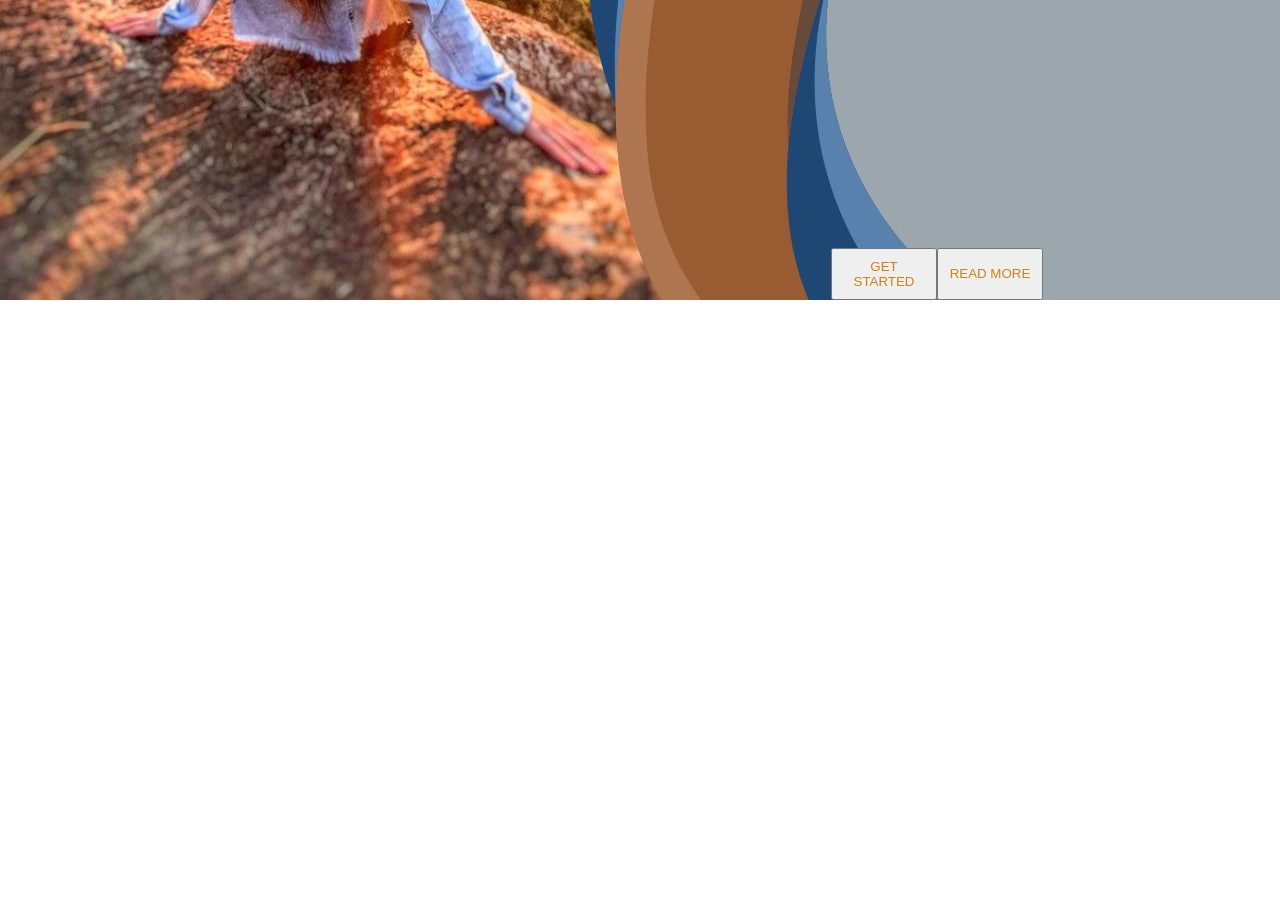
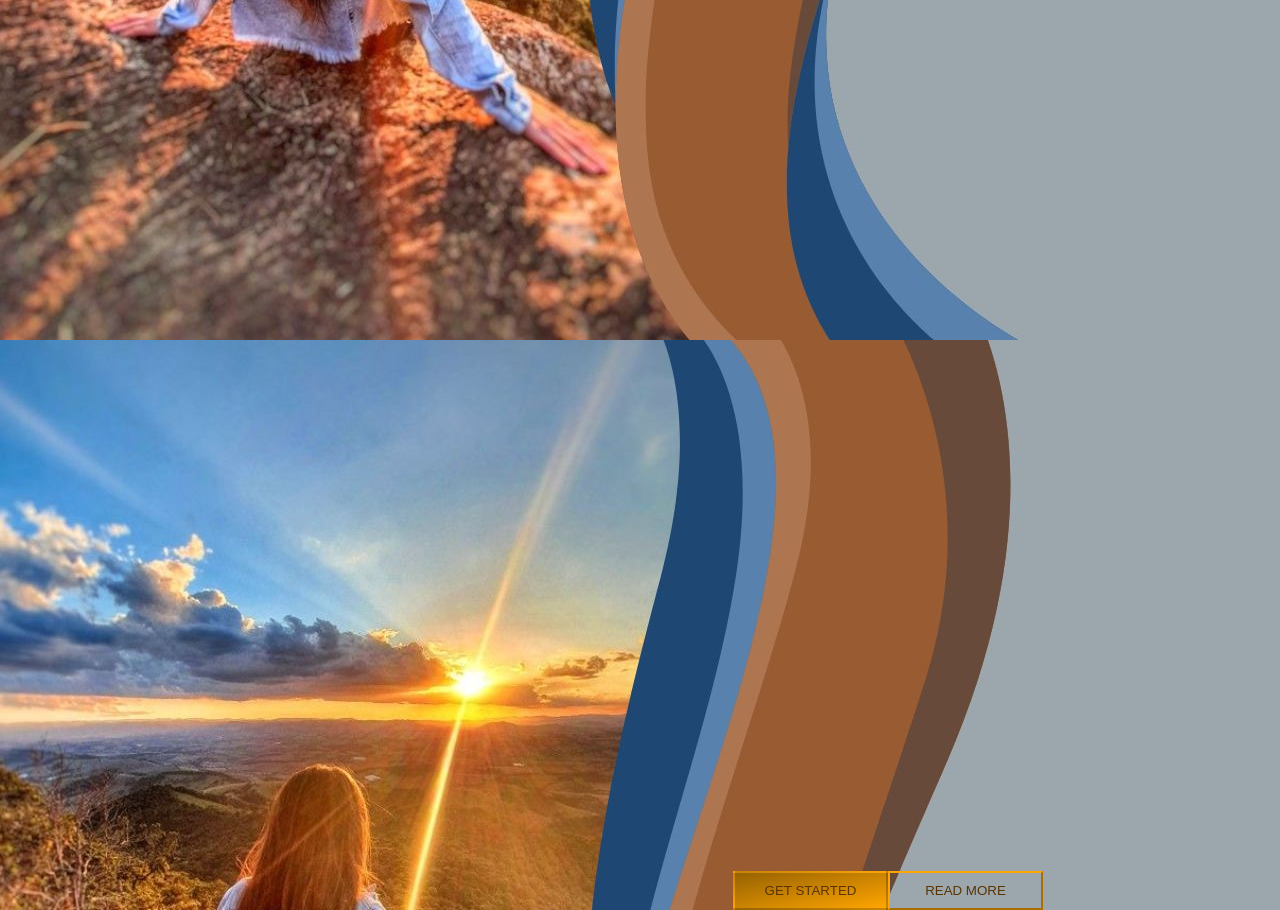
Before and after one commit to kailany0002/fabioyes, a plain HTML site: page index.html in a window 1280 px wide. Shown: the part 740-1650 px from the top of the page. Before the commit the page ends 1040 px from the top, so only its background shows below. Drawn offline with Linux system fonts and the light colour scheme.

Commit message:
Add files via upload

```diff
--- a/index.html
+++ b/index.html
@@ -20,11 +20,11 @@
         <h2> LET'S START THE ADVENTURE </h2>
       </div>
       <div class="paragrafo">
-        <p>Lorem ipsum dolor sit amet consectetur adipisicing elit. Voluptatum optio quibusdam maxime, distinctio tenetur possimus, laborum ut facere omnis harum maiores aspernatur quidem quia error excepturi sapiente ducimus mollitia earum.</p>
+        <p>Lorem ipsum dolor sit amet consectetur adipisicing elit. Voluptatum optio quibusdam maxime, distinctio tenetur possimus, laborum ut facere omnis harum maiores aspernatur quidem quia error excepturi sapiente ducimus mollitia earum. Lorem ipsum dolor sit amet consectetur, adipisicing elit. Recusandae deserunt, dolor in doloremque hic aliquid, accusamus nobis ipsa explicabo nostrum quo rem dicta dolorem iste quidem. Corrupti aut amet maxime?</p>
       </div>
     <div class="botao">
-      <button> GET STARTED </button>
-      <button> READ MORE </button>
+      <button class="boto1"> GET STARTED </button>
+      <button class="boto2"> READ MORE </button>
 
     </div>
 
--- a/style.css
+++ b/style.css
@@ -25,17 +25,22 @@ body{
     font-size: 32px;
     margin-right: 135px;
     color: white;
+    margin-top: 123px;
+    text-align: right;
 }
 .paragrafo{
-    margin-left: 1306px;
+    margin-left: 1307px;
     margin-top: -23px;
     color: white;
-    margin-right: 104px;
+    margin-right: 132px;
+    text-align: right;
 }
-button{
-    width: 106px;
-    height: 52px;
-    color: rgb(207, 128, 23);
+.boto1{
+    width: 155px;
+    height: 39px;
+    color: rgb(90, 52, 3);
+    background-image: linear-gradient(to bottom right, rgb(150, 98, 3), orange);
+    border-color: transparent;
 }
 .botao{
 
@@ -43,3 +48,10 @@ button{
     justify-content: end;
     padding-right: 237px;
 }
+.boto2{
+    width: 155px;
+    height: 39px;
+    color: rgb(90, 52, 2);
+    background-color: transparent;
+    border-color: orange;
+}
```
Also changed, not shown: face.png (added), insta.png (added), tt.png (added).
